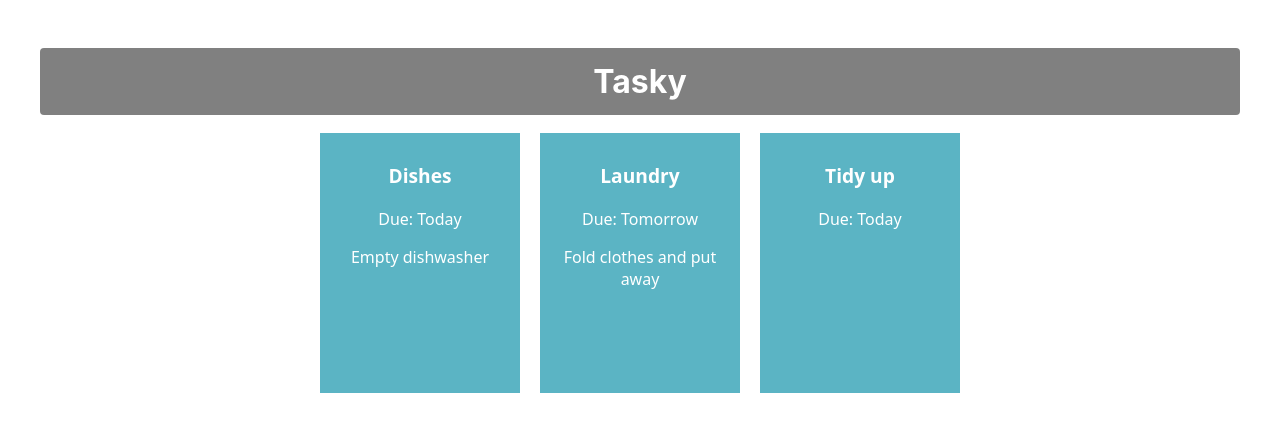
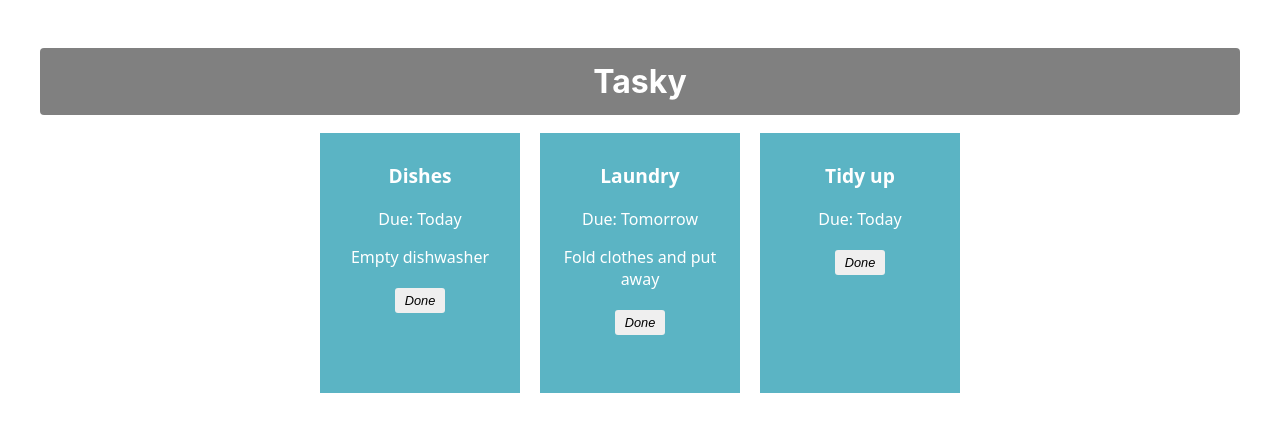
Before and after one commit to jiyun-star/react-basics-labs, a React (Create React App) app in the folder tasky/: page / in a window 1280 px wide. Shown: the top 432 px of the page. Built offline with nearby package versions, Linux system fonts and the light colour scheme.

Commit message:
Mark task as done

```diff
--- a/tasky/src/App.css
+++ b/tasky/src/App.css
@@ -34,3 +34,19 @@
   font-weight: bold;
   font-size: 1.2em;
 }
+button {
+  border: none;
+  border-radius: 3px;
+  font-style: italic;
+  font-size: 0.8em;
+  margin: 4px 6px;
+  width: 50px;
+  height: 25px;
+}
+
+.doneButton {
+  position: absolute;
+  bottom: 5px;
+  left: 5px;
+  color: green;
+}
--- a/tasky/src/App.js
+++ b/tasky/src/App.js
@@ -6,23 +6,35 @@
 function App() {
   const [ taskState, setTaskState ] = useState({
     tasks: [
-      { id: 1, title:"Dishes", description: "Empty dishwasher", deadline: "Today" },
-      { id: 2, title: "Laundry", description: "Fold clothes and put away", deadline: "Tomorrow" },
-      { id: 3, title: "Tidy up", deadline: "Today" }
+      { id: 1, title:"Dishes", description: "Empty dishwasher", deadline: "Today", done: false },
+      { id: 2, title: "Laundry", description: "Fold clothes and put away", deadline: "Tomorrow", done: false },
+      { id: 3, title: "Tidy up", deadline: "Today", done: false}
     ]
   });
+
+  const doneHandler = (taskIndex) => {
+    const tasks = [...taskState.tasks];
+    tasks[taskIndex].done = !tasks[taskIndex].done;
+    setTaskState({tasks});
+    console.log(`${taskIndex} ${tasks[taskIndex].done}`);}
+
+
   return (
     <div className="container">
       <h1>Tasky</h1>
-      {taskState.tasks.map((task) => (
+      {taskState.tasks.map((task, index) => (
       <Task
       title={task.title}
       deadline={task.deadline}
-       description={task.description}
-       key ={task.id} />
+      description={task.description}
+
+      done={task.done}
+      key ={task.id}
+      markDone={() => doneHandler(index)}
+      />
       ))}
    </div>
   );
+
 }
-
 export default App;
--- a/tasky/src/components/Task.js
+++ b/tasky/src/components/Task.js
@@ -3,10 +3,12 @@
 const Task = (props) => {
 
     return (
-        <div className='card'>
+        <div className="card" style={{backgroundColor: props.done ? 'lightgrey' : '#5bb4c4'}}>
+
         <p className="title">{props.title}</p>
         <p>Due: {props.deadline}</p>
         <p>{props.description}</p>
+        <button onClick={props.markDone}>Done</button>
         </div>
     )
 }
```
